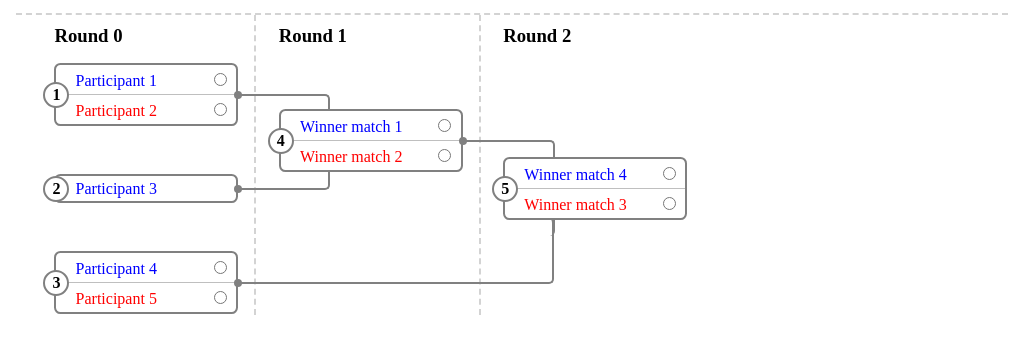
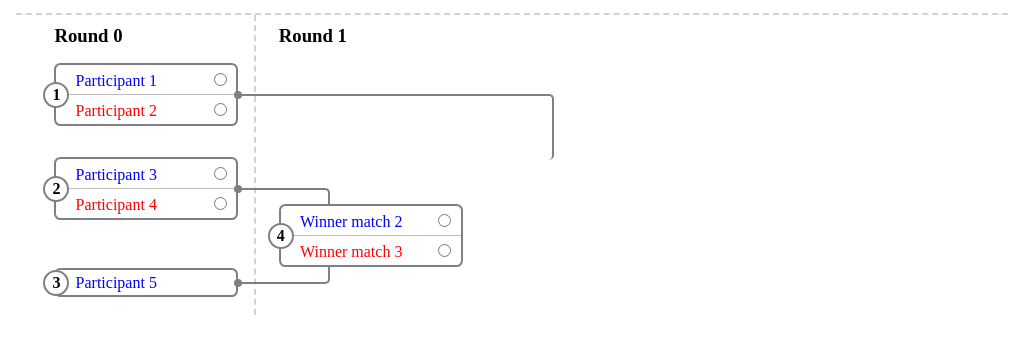
Before and after one commit to feryardiant/poc-brackets, a website: page index.html in a window 1280 px wide. Shown: the part 87-440 px from the top of the page, without its empty margins (128-1151 px from the left). Drawn offline with Linux system fonts and the light colour scheme.

Commit message:
chore: messing around with match arrangements
Signed-off-by: Fery Wardiyanto <ferywardiyanto@gmail.com>

```diff
--- a/main.js
+++ b/main.js
@@ -1,10 +1,16 @@
 /**
+ * @typedef {Object} MatchPrev
+ * @property {Number} id
+ * @property {Number} round
+ * @property {Boolean} singular
+ * @property {Number} gap
+ *
  * @typedef {Object} Party
  * @property {String} name
  * @property {String} continent
  * @property {Number} round
- * @property {Number} matchId
  * @property {'blue'|'red'} side
+ * @property {?MatchPrev} match
  *
  * @param {Number} count
  * @param {Boolean} unamed
@@ -53,14 +59,14 @@ function matchWinnerAsNextParty(prevs) {
 
         /** @type {Party} */
         const party = {
-            round: match.next,
-            matchId: match.id,
-            side: match.side,
+            round: match.next.round,
+            side: match.next.side,
             name: `Winner match ${match.id}`,
-            prev: {
+            match: {
+                id: match.id,
                 round: match.round,
-                gap: match.gap,
-                singular: isOddPrev && singularMatch,
+                gap: match.next.gap,
+                singular: (singularMatch && isOddPrev) && match.singular,
             }
         }
 
@@ -69,7 +75,7 @@ function matchWinnerAsNextParty(prevs) {
 }
 
 /**
- * @param {number} totalParties
+ * @param {Number} totalParties
  * @returns {Round[]}
  */
 function generateRounds(totalParties) {
@@ -89,8 +95,8 @@ function generateRounds(totalParties) {
                 ? generateParties(totalParties)
                 : rounds.slice(0, r).reduce((parties, round, rnd) => {
                     round.matches.forEach((match) => {
-                        if (rounds[match.next] === undefined) {
-                            rounds[match.next] = createEmptyRound(match.next)
+                        if (rounds[match.next.round] === undefined) {
+                            rounds[match.next.round] = createEmptyRound(match.next.round)
                         }
                     })
 
@@ -101,7 +107,7 @@ function generateRounds(totalParties) {
                             rounds[party.round] = createEmptyRound(party.round)
                         }
 
-                        if (rounds[party.round].parties.find(pt => pt.matchId === party.matchId) === undefined) {
+                        if (rounds[party.round].parties.find(pt => pt.match.id === party.match.id) === undefined) {
                             rounds[party.round].parties.push(party)
                         }
                     })
@@ -119,6 +125,33 @@ function generateRounds(totalParties) {
             })
             : []
 
+        // if (r > 0 && prevMatches.length > round.parties.length) {
+        //     const nextRoundParties = prevMatches.filter(m => m.next.round === round.id)
+
+        //     for (const nextParty of nextRoundParties) {
+        //         const foundMatch = round.matches.find((match) => {
+        //             return match.parties.filter(p => p.match.id > nextParty.id).length > 0
+        //         })
+
+        //         if (!foundMatch) {
+        //             continue
+        //         }
+
+        //         foundMatch.gap++
+
+        //         if (nextParty.next.side === 'red') {
+        //             foundMatch.next.round++
+        //         }
+
+        //         if (nextParty.next.side === foundMatch.next.side) {
+        //             foundMatch.next.side = 'red'
+        //         }
+        //         // console.log(foundMatch)
+        //     }
+
+        //     // console.log(nextRoundParties, round.matches)
+        // }
+
         shouldNext = round.matches.length > 0
 
         if (shouldNext) {
@@ -133,64 +166,127 @@ function generateRounds(totalParties) {
         rounds.splice(r - 1, 1)
     }
 
-    console.log('rounds', rounds)
+    // console.log('rounds', rounds)
     return rounds
+}
+
+/**
+ * @typedef {Object} MatchNext
+ * @property {Number} round
+ * @property {Number} gap
+ * @property {'blue'|'red'} side
+ *
+ * @param {Number} roundId
+ * @param {Match[]} matches
+ * @param {Boolean} singular
+ * @param {Number} index
+ * @param {MatchSided[]} sides
+ * @returns {MatchNext}
+ */
+function determineNextRound(roundId, matches, singular, index, sides) {
+    const lastOne = matches.at(-1)
+
+    /** @type {MatchNext} */
+    const next = {
+        round: roundId,
+        side: (index + 1) % 2 > 0 ? 'blue' : 'red',
+        party: undefined,
+        gap: 0,
+    }
+
+    if (roundId === 1) {
+        console.log('s', sides, index)
+    }
+
+    // Ensure last match should next be red side
+    if (index > 0 && (index + 1) === sides.length && next.side === 'blue') {
+        next.side = 'red'
+
+        if (!singular && lastOne?.singular) {
+            next.gap = 1
+        }
+    }
+
+    // Overwrite 2 previous matches if available and currently a singular
+    if (singular && next.side === 'red') {
+        const lastTwo = matches.at(-2)
+
+        if (lastOne.next.side === 'red') {
+            lastOne.next.side = 'blue'
+        }
+
+        if (lastTwo?.next.side === 'blue' && lastTwo?.singular === false) {
+            lastTwo.next.round++
+            next.gap = 1
+        }
+    }
+
+    return next
 }
 
 /**
  * @typedef {Object} Match
  * @property {Number} id
- * @property {Number} next
  * @property {Number} round
- * @property {'blue'|'red'} side
+ * @property {Boolean} singular
  * @property {Party[]} parties
- * @property {Number[]} prevs
+ * @property {MatchNext} next
+ * @property {Number} gap
  *
- * @param {Party[]} participants
+ * @param {Party[]} parties
  * @param {Number} roundId
  * @param {(num: Number) => Number} fnId
  * @returns {Match[]}
  */
-function createMatches(participants, roundId, fnId = (num) => num) {
-    /** @type {Party[]} */
-    let parties = []
-    let matchId = 1
+function createMatches(parties, roundId, fnId = (num) => num) {
+    const sidedMatches = chunkPartiesBySide(parties, roundId)
+    let half = Math.floor(sidedMatches.length / 2)
+
+    if (half >= 5 && (half % 2 > 0 || sidedMatches.length % 2 > 0)) {
+        half++
+    }
 
     /** @type {Match[]} */
-    const matches = chunkPartiesBySide(participants, roundId).reduce((matches, party, p, participants) => {
-        const sameNextSide = party && participants[p + 1]?.side === party.side
-        const diffPrevSide = party && participants[p - 1]?.side !== party.side
-        let shouldMatched = party.side === 'blue' ? sameNextSide : diffPrevSide
+    const matches = []
+    const splits = half > 3 ? [
+        sidedMatches.slice(0, half),
+        sidedMatches.slice(half)
+    ] : [
+        sidedMatches,
+        []
+    ]
 
-        parties.push(party)
+    for (const split of splits) {
+        split.forEach((side, n, split) => {
+            const singular = side.red === undefined
+            const match = {
+                id: fnId(matches.length + 1),
+                next: determineNextRound(roundId, matches, singular, n, split),
+                round: roundId - 1,
+                gap: 0,
+                singular,
+                parties: [
+                    { ...side.blue, side: 'blue' }
+                ],
+            }
 
-        if (!shouldMatched) {
-            return matches
-        }
+            if (side.blue?.match && side.red?.match) {
+                match.gap = side.blue.match.gap + side.red.match.gap
+            }
 
-        const match = {
-            id: fnId(matchId),
-            gap: parties.reduce((gap, pt) => {
-                return gap + (pt.prev?.gap || 0)
-            }, 0),
-            next: party.round + 1,
-            round: party.round,
-            side: matches.length % 2 === 0 ? 'blue' : 'red',
-            singular: parties[0]?.prev?.singular === true || parties[1]?.prev?.singular === true,
-            parties,
-        }
+            if (side.red !== undefined) {
+                match.parties.push({
+                    ...side.red,
+                    side: 'red',
+                })
+            }
 
-        matches.push(match)
+            matches.push(match)
+        })
+    }
 
-        parties = []
-        matchId++
-
-        return matches
-    }, [])
-
-    if (matches.length > 1 && matches.length % 2 > 0 && matches.at(-1).side === 'blue') {
-        matches[matches.length - 1].side = 'red'
-        matches[matches.length - 1].next += 1
+    if (roundId === 2) {
+        console.log('matches', roundId, matches)
     }
 
     return matches
@@ -201,105 +297,123 @@ function createMatches(participants, roundId, fnId = (num) => num) {
  * @property {Party[]} blue
  * @property {Party[]} red
  *
+ * @typedef {Object} MatchSided
+ * @property {Party} blue
+ * @property {Party} red
+ *
  * @param {Party[]} parties
  * @param {Number} roundId
  */
 function chunkPartiesBySide(parties, roundId) {
     /** @type {Chunk[]} */
     let chunks = []
-    let side = parties.length
+    let half = parties.length
+
+    if (roundId > 1) {
+        /**
+         * @type {MatchSided[]}
+         */
+        const returns = []
+        let side = {}
+
+        for (const party of parties) {
+            side[party.side] = party
+
+            if (party.side === 'blue') {
+                continue
+            }
+
+            returns.push(side)
+            side = {}
+        }
+
+        // // console.log('ret', roundId, chunks, returns)
+        return returns
+    }
 
     // Split each participants into chunked blue and red
     // with criteria of each chunk can only consist of max 2 blues and 1 red
-    while (side >= 2) {
-        side = Math.floor(side / 2)
-
-        const mod = parties.length % side
-
-        if (mod !== 0 && side % 2 > 0) {
-            side += mod % 2 > 0 ? mod : 1
-        }
+    while (half >= 1) {
+        half = Math.floor(half / 2)
 
         if (chunks.length === 0) {
-            chunks.push(assignPartySide(parties, side))
+            chunks.push(assignPartySide(parties, half))
 
             continue
         }
 
-        // Recursively splits each sides
-        const tmpChunks = []
+        // Recursively splits each halfs
+        const parts = []
 
         for (const chunk of chunks) {
-            for (const parts of Object.values(chunk)) {
-                let tmpChunk = assignPartySide(parts, side)
+            for (const side of Object.values(chunk)) {
+                let part = assignPartySide(side, half)
 
-                if (tmpChunk.blue.length > 0) {
-                    tmpChunks.push(tmpChunk)
-                }
+                parts.push(part)
             }
         }
 
         chunks = []
-        chunks.push(...tmpChunks)
+        chunks.push(...parts)
     }
 
-    const returns = []
-    const lastChunk = chunks.at(-1)
+    /**
+     * @type {MatchSided[]}
+     */
+    // const returns = []
+    const returns = chunks.reduce((chunks, chunk, n) => {
+        if (chunk.blue.length > 1) {
+            chunks.push({
+                blue: chunk.blue.splice(0, 1)[0],
+                red: undefined,
+            })
+        }
 
-    // When last chunk's red has 0 parties,
-    // move its blue to red then move previous red as its blue
-    if (lastChunk.red.length === 0) {
-        lastChunk.red = lastChunk.blue.splice(0)
-        lastChunk.blue = chunks.at(-2).red.splice(0)
+        if (chunk.red.length === 0 && (chunks.length > 0 && chunks.at(-1).red === undefined)) {
+            chunks.at(-1).red = chunk.blue[0]
+            return chunks
+        }
+
+        chunks.push({
+            blue: chunk.blue[0],
+            red: chunk.red[0],
+        })
+
+        return chunks
+    }, [])
+
+    if (roundId === 1) {
+        // console.log('ret', returns)
     }
 
-    for (const chunk of chunks) {
-        for (const [side, parts] of Object.entries(chunk)) {
-            for (const part of parts) {
-                if (part.side === undefined) {
-                    part.side = side
-                }
-
-                part.round = roundId - 1
-
-                returns.push(part)
-            }
-        }
-    }
-
-    if (roundId > 1) {
-        returns.forEach((ret, r) => {
-            if ((r + 1) % 2 === 1 && ret.side === 'red' && returns[r + 1] !== undefined) {
-                returns[r] = returns.splice(r + 1, 1, returns[r])[0]
-            }
-        })
-    }
-
-    // console.log('ret', ...returns)
     return returns
 }
 
 /**
- * @typedef {Object} Side
+ * @typedef {Object} Half
  * @property {Party[]} blue
  * @property {Party[]} red
  *
  * @param {Party[]} parties
  * @param {Number} slice
- * @returns {Side}
+ * @returns {Half}
  */
 function assignPartySide(parties, slice) {
-    const chunk = {
-        blue: parties.slice(0, slice),
-        red: parties.slice(slice),
+    if ((parties.length / 2) > slice) {
+        slice++
     }
 
-    if (chunk.blue.length === 1 && (chunk.red.length - chunk.blue.length) === 1) {
-        chunk.blue.push(chunk.red[0])
-        chunk.red = chunk.red.slice(1)
+    const blue = parties.slice(0, slice)
+    const red = parties.slice(slice)
+
+    if (red.length > blue.length) {
+        const gap = red.length - blue.length
+
+        blue.push(...red.splice(0, gap))
     }
 
-    return chunk
+    // console.log(slice, parties.length, blue, red)
+    return { blue, red }
 }
 
 /**
@@ -317,6 +431,8 @@ export function init($chart, totalParties) {
     $chart.style.setProperty('--gap', `${matchGap}px`)
 
     for (const roundId in rounds) {
+        if (roundId > 1) break
+
         const round = rounds[roundId]
 
         const $section = document.createElement('section')
@@ -340,16 +456,11 @@ export function init($chart, totalParties) {
             const $match = document.createElement('div')
 
             $match.setAttribute('data-match', match.id)
-            match.side && $match.setAttribute('data-side', match.side)
+            match.next.side && $match.setAttribute('data-side', match.next.side)
 
-            $match.style.setProperty('--next-round', match.next)
+            $match.style.setProperty('--next-round', match.next.round)
             $match.style.setProperty('--span', match.gap)
             $match.classList.add('match')
-
-            if (match.singular) {
-                $match.classList.add('singular')
-                $matches.classList.add('has-singular')
-            }
 
             if (roundId > 0) {
                 $match.classList.add('has-prev')
@@ -357,6 +468,11 @@ export function init($chart, totalParties) {
                 if (roundId == (rounds.length - 1)) {
                     $match.classList.add('final-round')
                 }
+            }
+
+            if (roundId > 0 && match.singular) {
+                $match.classList.add('singular')
+                // $matches.classList.add('has-singular')
             }
 
             const $matchInner = document.createElement('div')
--- a/style.css
+++ b/style.css
@@ -44,7 +44,7 @@ header h1, header p {
 #chart {
     display: flex;
     padding-bottom: 1em;
-    overflow-y: scroll;
+    /* overflow-y: scroll; */
 }
 
 #chart h3 {
```
